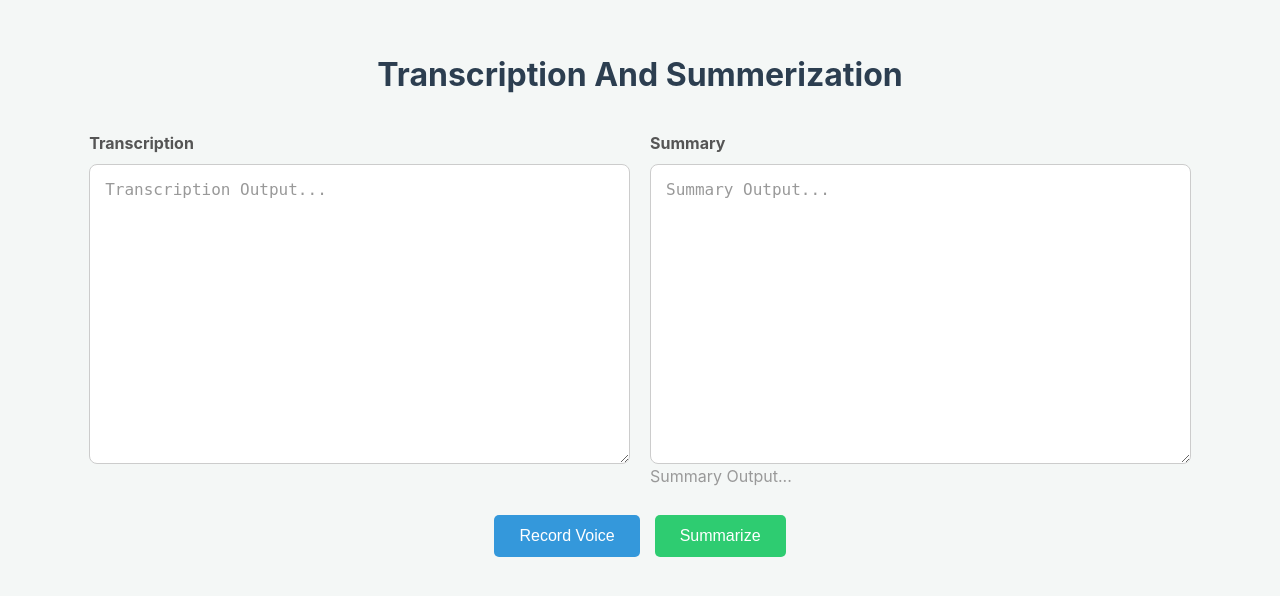
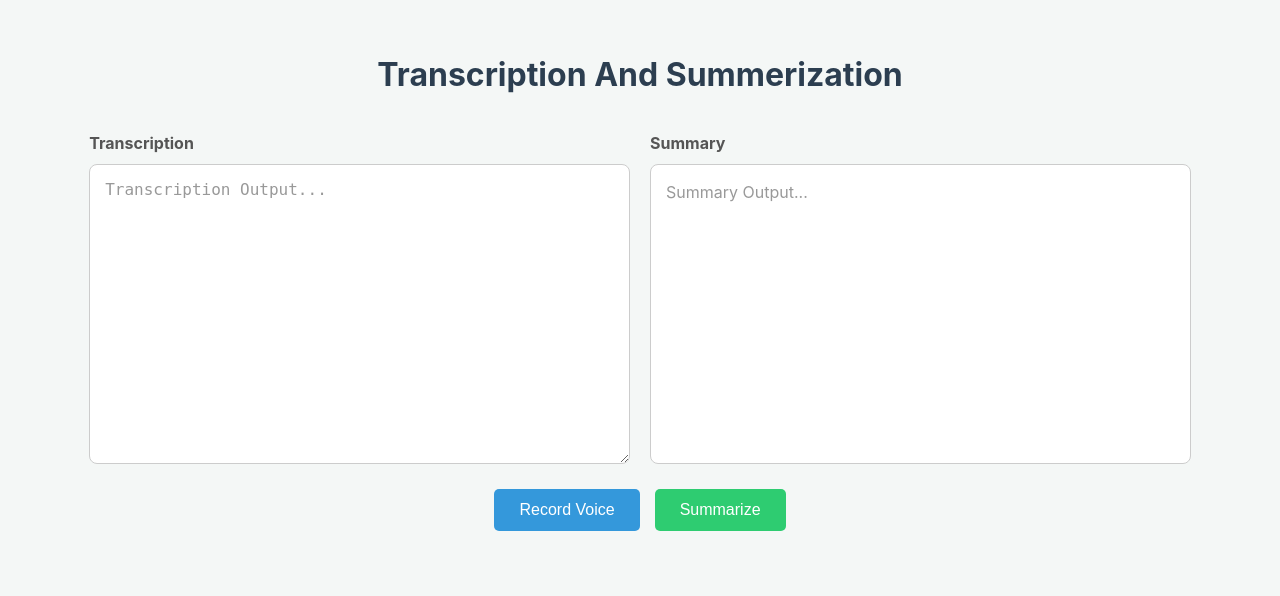
Before and after one commit to RitikDutta/ai_engineer_pre_work, a Flask app: page / in a window 1280 px wide. Shown: the top 596 px of the page. Run offline with Flask 3, Linux system fonts and the light colour scheme.

Commit message:
changed the style of summerize dive same as text area of transcript

```diff
--- a/static/style.css
+++ b/static/style.css
@@ -91,3 +91,21 @@ button:active {
 #submit-btn:hover {
     background-color: #27ae60;
 }
+
+
+#summary-output {
+    width: 100%;
+    height: 300px;
+    overflow-y: auto;
+    padding: 15px;
+    border: 1px solid #ccc;
+    border-radius: 8px;
+    font-size: 1rem;
+    box-sizing: border-box;
+    background-color: #fff;
+    line-height: 1.6;
+    word-wrap: break-word;
+}
+#summary {
+    display: none;
+}
```
